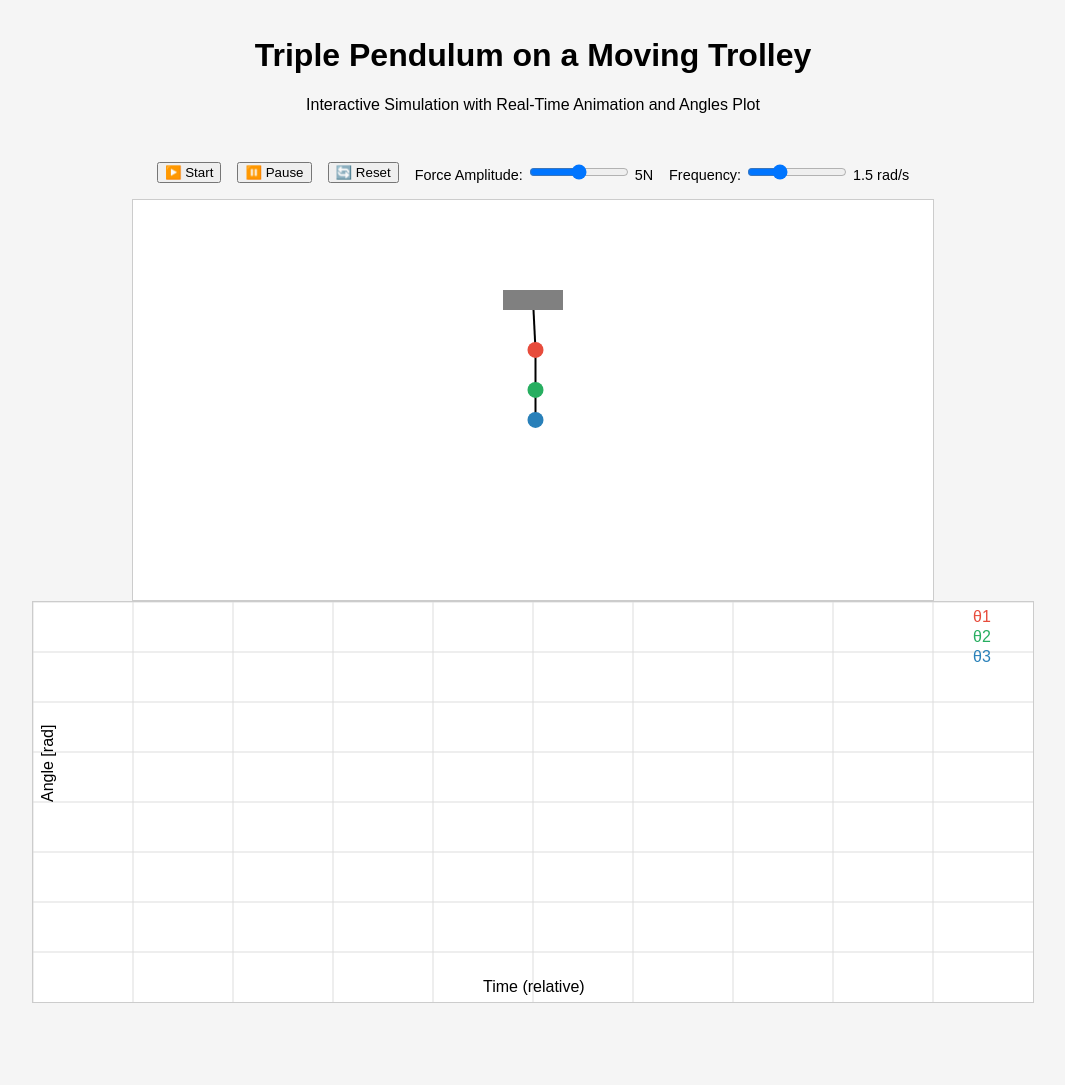
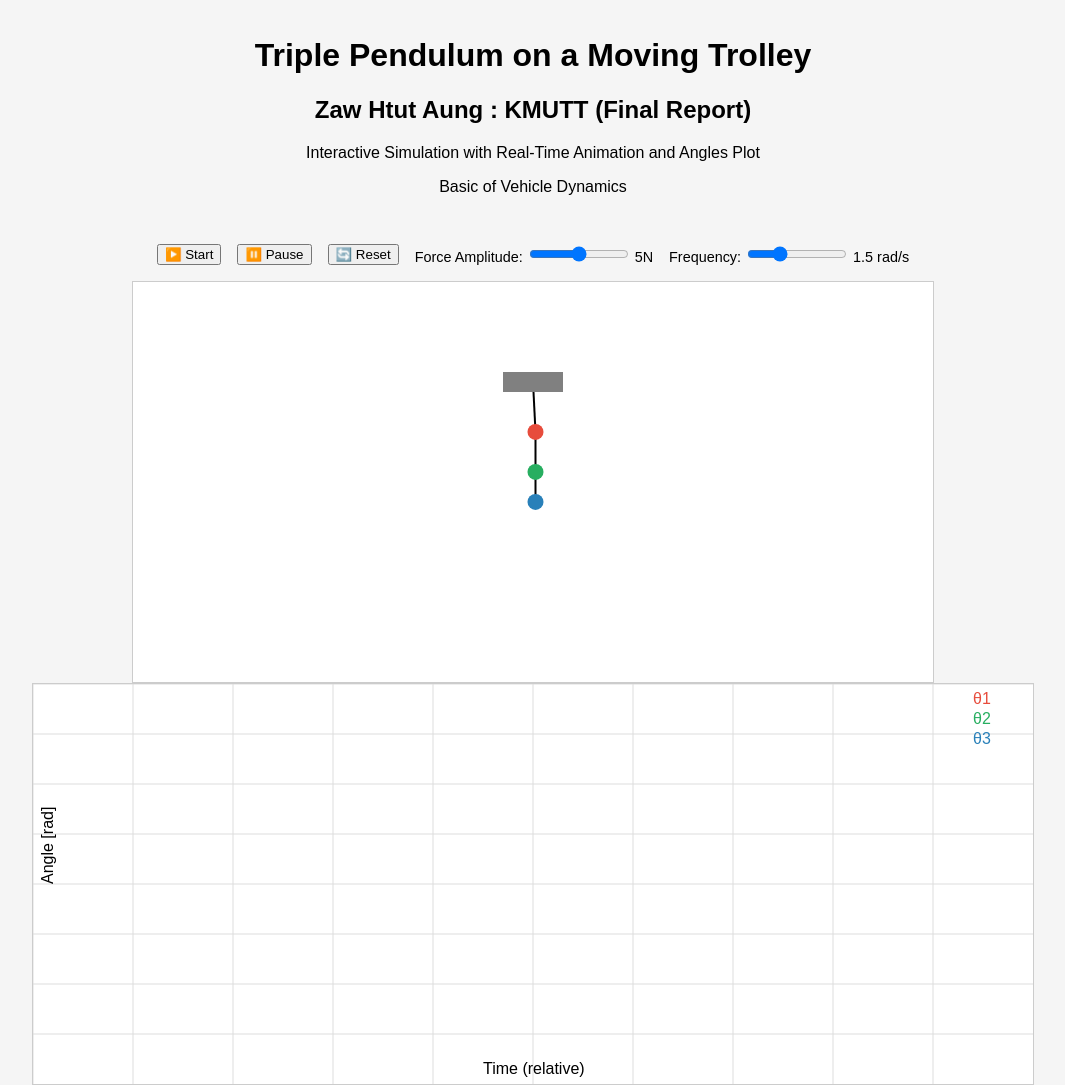
Before and after one commit to masonaung/Basic-of-Vehicle-Dynamics, a plain HTML site: page index.html in a window 1280 px wide. Shown: the whole page, without its empty margins (107-1172 px from the left). Before the commit the page ends 1003 px from the top, so only its background shows below. Drawn offline with Linux system fonts and the light colour scheme.

Commit message:
Update index.html

```diff
--- a/index.html
+++ b/index.html
@@ -46,7 +46,9 @@
 <body>
   <header>
     <h1>Triple Pendulum on a Moving Trolley</h1>
+    <h2>Zaw Htut Aung : KMUTT (Final Report)</h2>
     <p>Interactive Simulation with Real-Time Animation and Angles Plot</p>
+    <p>Basic of Vehicle Dynamics</p>
   </header>
   <div class="controls">
     <button id="startBtn">▶️ Start</button>
```
